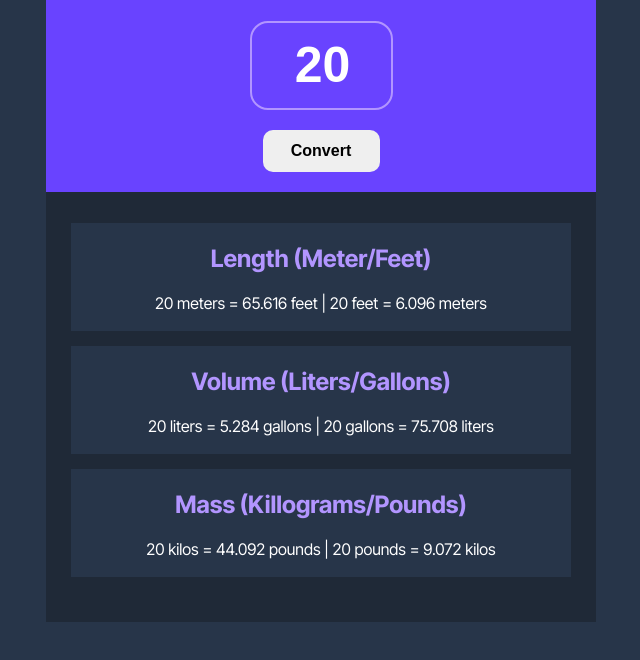
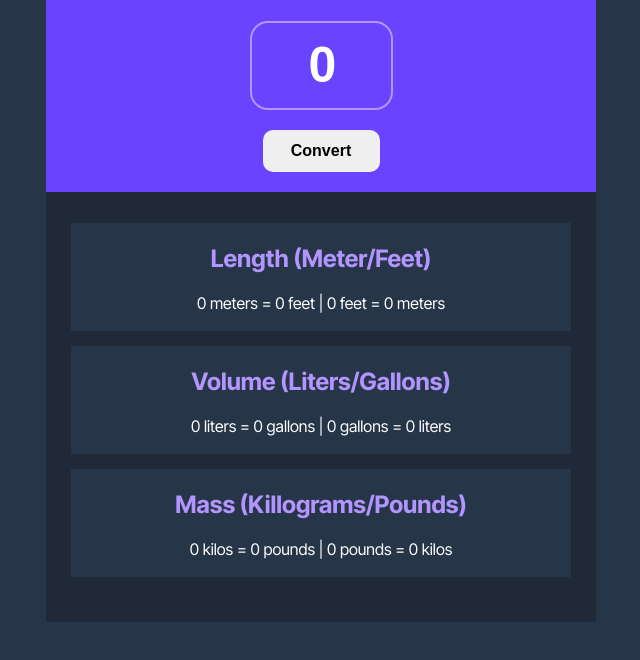
Before and after one commit to BuhleMtshali/unit-converter, a plain HTML site: page index.html in a window 1280 px wide. Shown: the part 78-738 px from the top of the page, without its empty margins (319-959 px from the left). Drawn offline with Linux system fonts and the light colour scheme.

Commit message:
updated the html file

```diff
--- a/index.html
+++ b/index.html
@@ -16,35 +16,35 @@
     <div class="container">
       <div class="top-half">
         <h1>Metric/Imperial Unit Conversion</h1>
-        <input type="number" placeholder="20" required id="input-el" /><br />
+        <input type="number" placeholder="0" required id="input-el" /><br />
         <button id="convert-btn">Convert</button>
       </div>
       <div class="bottom-half">
         <div class="col-1">
           <h2>Length (Meter/Feet)</h2>
           <p class="text">
-            <span class="input-value">20</span> meters =
-            <span id="feet-value">65.616</span> feet |
-            <span class="input-value">20</span> feet =
-            <span id="meter-value">6.096</span> meters
+            <span class="input-value">0</span> meters =
+            <span id="feet-value">0</span> feet |
+            <span class="input-value">0</span> feet =
+            <span id="meter-value">0</span> meters
           </p>
         </div>
         <div class="col-1">
           <h2>Volume (Liters/Gallons)</h2>
           <p class="text">
-            <span class="input-value">20</span> liters =
-            <span id="gallon-liter-value">5.284</span> gallons |
-            <span class="input-value">20</span> gallons =
-            <span id="liter-value">75.708</span> liters
+            <span class="input-value">0</span> liters =
+            <span id="gallon-liter-value">0</span> gallons |
+            <span class="input-value">0</span> gallons =
+            <span id="liter-value">0</span> liters
           </p>
         </div>
         <div class="col-1">
           <h2>Mass (Killograms/Pounds)</h2>
           <p class="text">
-            <span class="input-value">20</span> kilos =
-            <span id="pound-value">44.092</span> pounds |
-            <span class="input-value">20</span> pounds =
-            <span id="killos">9.072</span> kilos
+            <span class="input-value">0</span> kilos =
+            <span id="pound-value">0</span> pounds |
+            <span class="input-value">0</span> pounds =
+            <span id="killos">0</span> kilos
           </p>
         </div>
       </div>
--- a/index.js
+++ b/index.js
@@ -27,6 +27,8 @@ function convertNow() {
   poundValue.textContent = pounds.toFixed(2);
   let kilos = parseFloat(value / 2.205);
   kiloValue.textContent = kilos.toFixed(2);
+  //end of kilos and pounds
+  userInputValue.value = "";
 }
 
 const convertButton = document.querySelector("#convert-btn");
```
